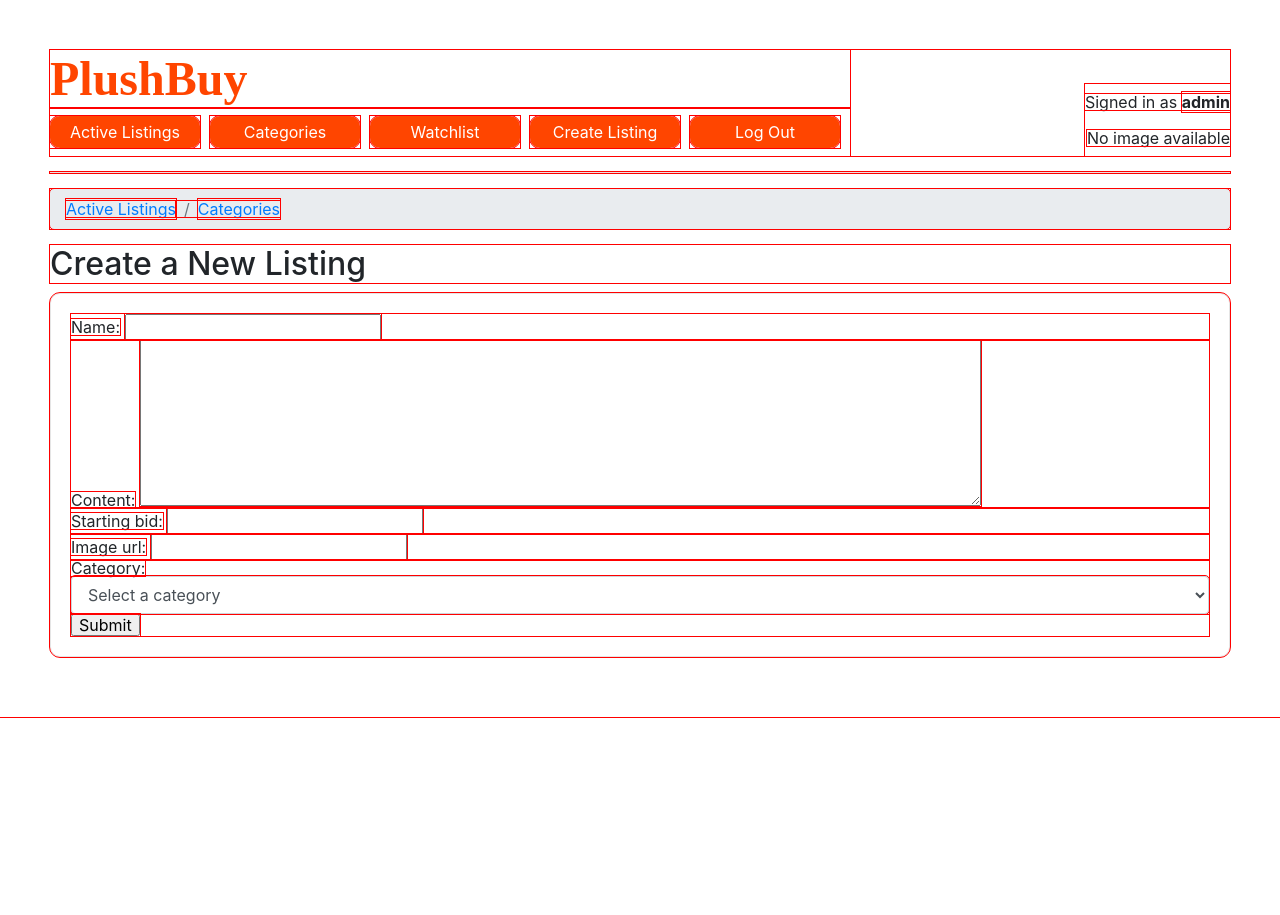
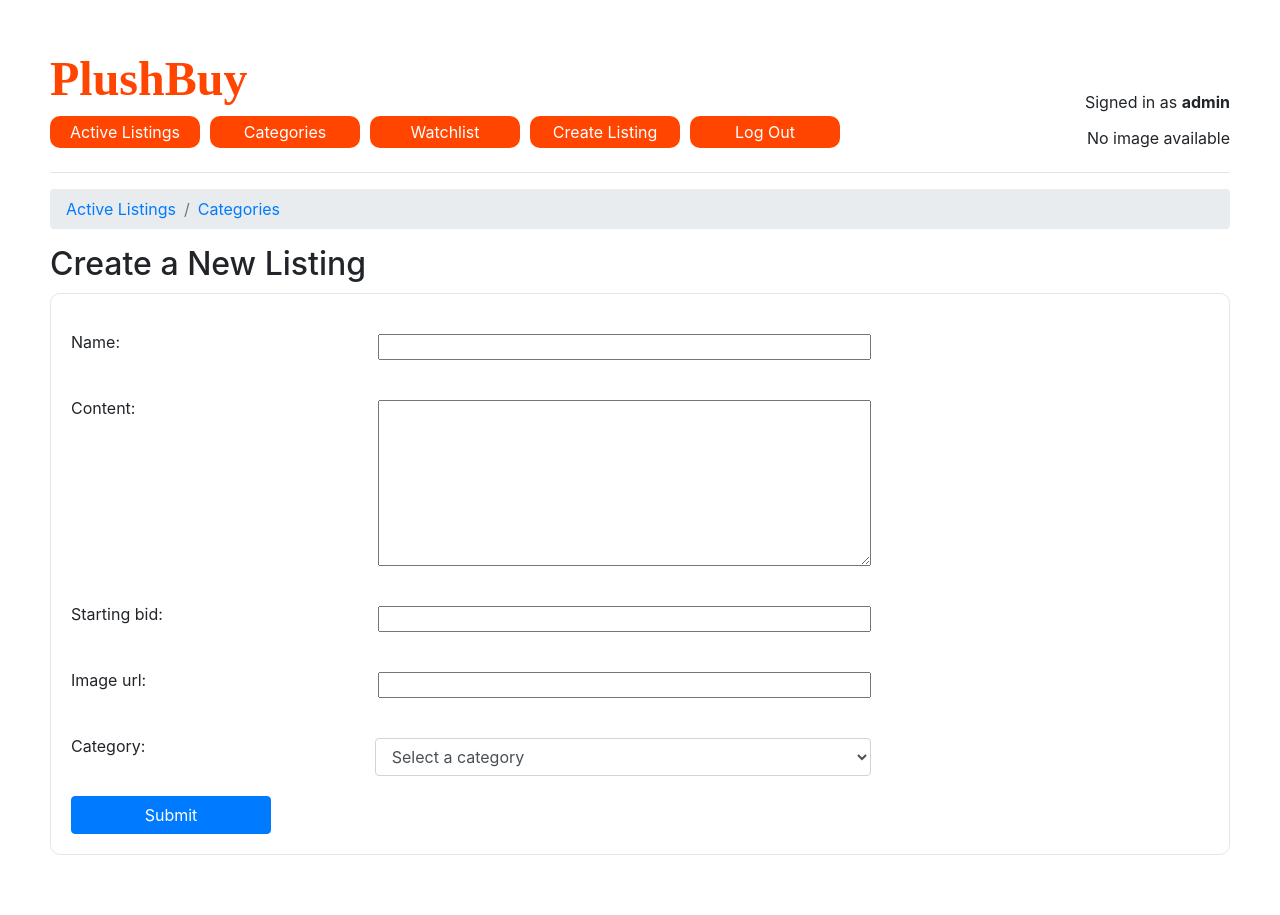
Before and after one commit to rosakosol/cs50w, a Django app: page /create_listing in a window 1280 px wide. Before the commit the page ends 718 px from the top, so only its background shows below. Run offline with Django 5.2, Linux system fonts and the light colour scheme; a user stored in the database is signed in; data comes from the database, SQL or seed files in the repository; both versions use the stored data as it was after the commit; some libraries are stand-ins or nearby versions; some web fonts are replaced.

Commit message:
Updated styling on listing page to be more user-friendly. Replaced bid message with django messages.

```diff
--- a/week4/commerce/auctions/static/auctions/styles.css
+++ b/week4/commerce/auctions/static/auctions/styles.css
@@ -45,6 +45,14 @@ table {
 	border-spacing: 0;
 }
 
+label {
+    width: 500px;
+}
+
+button {
+    width: 200px;
+}
+
 /* Fonts */
 .poetsen-one-regular {
     font-family: "Poetsen One", serif;
@@ -193,3 +263,29 @@ hr {
 .messages li.error {
     background-color: #ffe3e3;
 }
+
+/* Create New Listing Form */
+.create-listing-form {
+    display: flex;
+    flex-direction: column;
+    max-width: 800px;
+}
+
+
+.create-listing-form div {
+    width: 100%;
+    margin: 20px 0;
+    display: flex;
+}
+
+.create-listing-form input {
+    width: 100%;
+}
+
+.create-listing-form textarea {
+    width: 100%;
+}
+
+.create-listing-form [type=submit] {
+    width: 200px;
+}
--- a/week4/commerce/auctions/templates/auctions/create_listing.html
+++ b/week4/commerce/auctions/templates/auctions/create_listing.html
@@ -5,10 +5,10 @@
 
     <div class="listing-container">
         <!-- Add/remove listing to watchlist -->
-        <form action="{% url 'create_listing' %}" method="post">
+        <form action="{% url 'create_listing' %}" method="post" class="create-listing-form">
             {% csrf_token %}
             {{ create_form }}
-            <input type="submit" value="Submit">
+            <input type="submit" value="Submit" class="btn btn-primary">
         </form>
     </div>
 
--- a/week4/commerce/auctions/views.py
+++ b/week4/commerce/auctions/views.py
@@ -19,12 +19,6 @@ def index(request):
         "user": user,
         "listings": listings
     })
-
-
-# Create a new listing
-def create_listing(request):
-    pass
-
 
 # Display listing page
 def listing_page(request, listing_id):
@@ -88,31 +82,33 @@ def listing_page(request, listing_id):
                     bid.listing = listing
                     bid.save()
                     listing.refresh_from_db()
-                    bid_message = "Your bid has been placed successfully!"
+                    messages.success(request, "Your bid has been placed successfully!")
                     # Refresh the bid form
                     bid_form = BidForm()
 
                 # Else if bid is invalid
                 else:
-                    bid_message = "Your bid must be higher than the current bid."
+                    messages.error(request, "Your bid must be higher than the current bid!")
                     # Refresh the bid form
                     bid_form = BidForm()
             else:
                 # Refresh the bid form
                 bid_form = BidForm()
+
+        # If user is logged in, spin up empty forms
         else:
             bid_form = BidForm()
             comment_form = CommentForm()
             watchlist_Form = WatchlistForm()
-            bid_message = None
-            is_watched = Watchlist.objects.filter(user=request.user, listing=listing).exists()
+
+        # Initialise is_watched attribute after POST request but before page rendered regardless of user status
+        is_watched = Watchlist.objects.filter(user=request.user, listing=listing).exists()
 
     # If user isn't signed in, they cannot bid or write comments
     else:
         bid_form = None
         comment_form = None
-        bid_message = None
-        is_watched = Watchlist.objects.filter(user=request.user, listing=listing).exists()
+        is_watched = False
 
     return render(request, 'auctions/listing.html', {
         "user": user,
@@ -122,7 +118,6 @@ def listing_page(request, listing_id):
         "page_obj": page_obj,
         "bid_form": bid_form,
         "comment_form": comment_form,
-        "bid_message": bid_message,
         "is_watched": is_watched
     })
 
```
Also changed, not shown: other parts of week4/commerce/auctions/static/auctions/styles.css (+65 -3 lines), week4/commerce/auctions/templates/auctions/listing.html (+44 -42 lines), week4/commerce/db.sqlite3.
